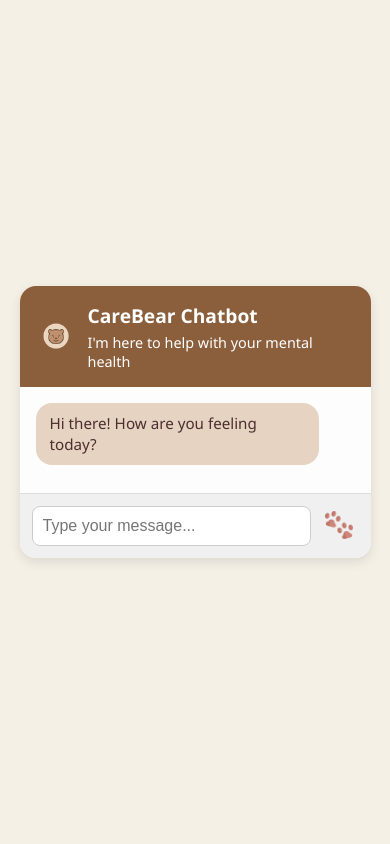
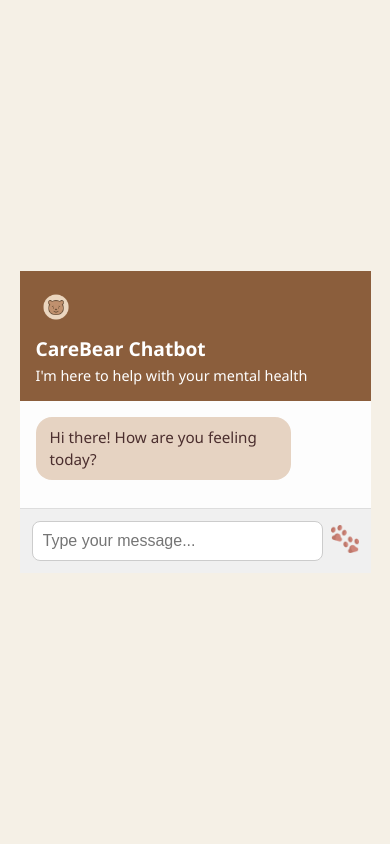
Before and after one commit to MariaTonova/mentalhealthchatbot, a Flask app: page / in a window 390 px wide. Run offline with Flask 3, Linux system fonts and the light colour scheme.

Commit message:
Update style.css

```diff
--- a/static/style.css
+++ b/static/style.css
@@ -1,5 +1,11 @@
+/* Reset and base styles */
+* {
+  box-sizing: border-box;
+  margin: 0;
+  padding: 0;
+}
+
 body {
-  margin: 0;
   background-color: #f5f0e6;
   font-family: 'Segoe UI', sans-serif;
   display: flex;
@@ -8,6 +14,7 @@ body {
   height: 100vh;
 }
 
+/* Chatbot container */
 .chatbot-container {
   width: 400px;
   max-width: 90%;
@@ -19,6 +26,7 @@ body {
   overflow: hidden;
 }
 
+/* Header */
 .chatbot-header {
   display: flex;
   align-items: center;
@@ -43,16 +51,19 @@ body {
   margin-top: 4px;
 }
 
+/* Messages area */
 .chatbot-messages {
   flex-grow: 1;
   padding: 16px;
   background-color: #fdfdfd;
   overflow-y: auto;
+  display: flex;
+  flex-direction: column;
+  scroll-behavior: smooth;
 }
 
+/* Message bubbles */
 .message {
-  background-color: #e6d3c2;
-  color: #4b2e2e;
   padding: 10px 14px;
   border-radius: 16px;
   margin-bottom: 12px;
@@ -62,6 +73,8 @@ body {
 }
 
 .message.bot {
+  background-color: #e6d3c2;
+  color: #4b2e2e;
   align-self: flex-start;
 }
 
@@ -71,6 +84,7 @@ body {
   align-self: flex-end;
 }
 
+/* Input area */
 .chatbot-input-area {
   display: flex;
   padding: 12px;
@@ -96,4 +110,27 @@ body {
 .paw-icon {
   width: 28px;
   height: 28px;
+  transition: transform 0.2s ease;
 }
+
+#send-button:hover .paw-icon {
+  transform: scale(1.1);
+}
+
+/* Responsive tweaks */
+@media (max-width: 480px) {
+  .chatbot-container {
+    width: 100%;
+    border-radius: 0;
+    box-shadow: none;
+  }
+
+  .chatbot-header {
+    flex-direction: column;
+    align-items: flex-start;
+  }
+
+  .bear-logo {
+    margin-bottom: 8px;
+  }
+}
```
